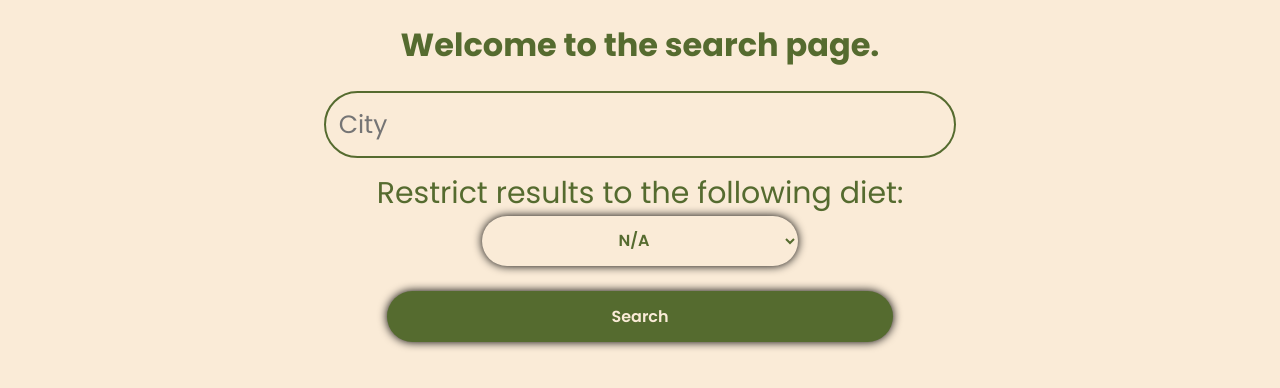
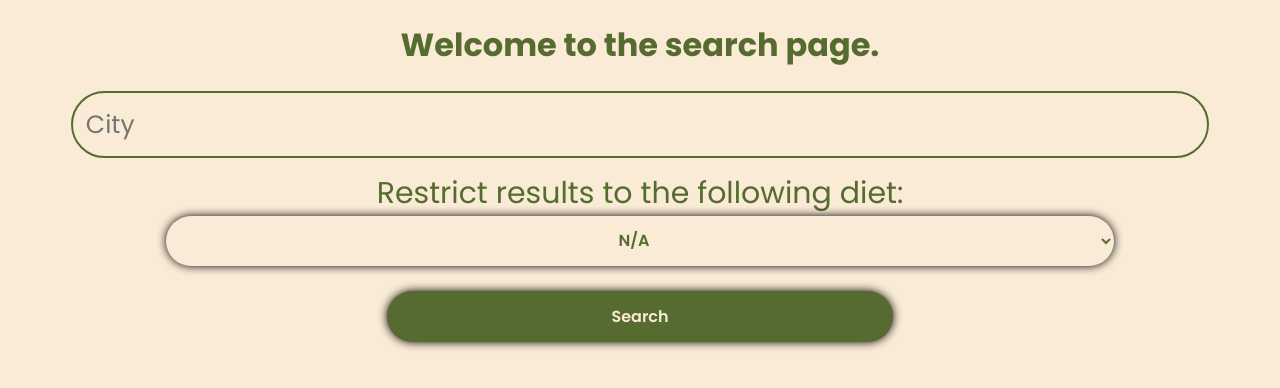
Before and after one commit to CraigLillemon/CS4340-Project, a Django app: template restapp/rest/templates/rest/search.html in a window 1280 px wide. Shown: the top 388 px of the page. Run offline with Django 3.2, Linux system fonts and the light colour scheme; the template is opened without the code that fills it, so the values that code supplies are empty.

Commit message:
Input size fix

```diff
--- a/restapp/rest/static/rest/business.css
+++ b/restapp/rest/static/rest/business.css
@@ -14,7 +14,7 @@ text-align: center;
 color: darkolivegreen;
 }
 #noteinput {
-    width: 50%;
+    width: 90%;
     height: 100%;
     border: none;
     outline: none;
--- a/restapp/rest/static/rest/search_results.css
+++ b/restapp/rest/static/rest/search_results.css
@@ -14,7 +14,7 @@ text-align: center;
 color: darkolivegreen;
 }
 #cityinput {
-    width: 50%;
+    width: 90%;
     height: 100%;
     border: none;
     outline: none;
@@ -64,7 +64,7 @@ button {
     margin: 1% 1%;
 }
 select{
-    width: 25%;
+    width: 75%;
     background: darkolivegreen;
     background-color: antiquewhite;
     border: none;
```
